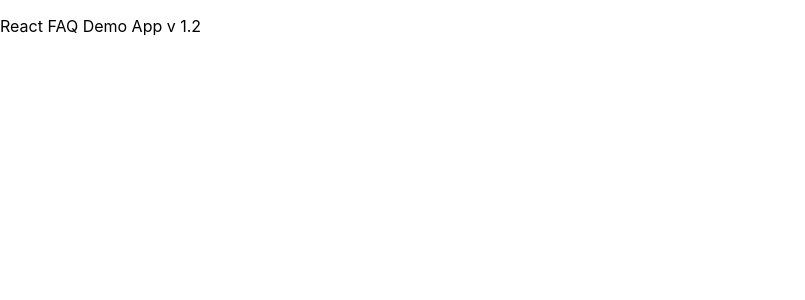
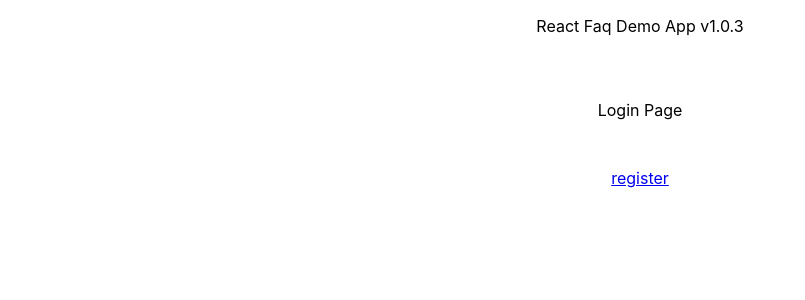
Before and after one commit to Gkilroy/rctfaqdmoappv1, a React (Create React App) app in the folder rct-faqdemo-appv1/: page / in a window 1280 px wide. Shown: the top 300 px of the page, without its empty margins (0-805 px from the left). Built offline with nearby package versions, Linux system fonts and the light colour scheme.

Commit message:
add register page and links on pages and appindexd.css

```diff
--- a/rct-faqdemo-appv1/src/App.js
+++ b/rct-faqdemo-appv1/src/App.js
@@ -1,16 +1,26 @@
 import './App.css';
-import Home from './components/pages/Home'
+import './AppIndex.css';
+import { HashRouter as Router, Routes, Route } from "react-router-dom";
+import Home from './components/pages/Home';
+import Login from './components/pages/Login';
+
 function App() {
   return (
-    <div>
-
-        <p>
-
-          <Home title = "React FAQ Demo App v 1.2"/>
-
-        </p>
-
-    </div>
+    <>
+    <Router>
+        <div className='container'>
+          <Routes>
+            <Route path="/" element={<Home title="React Faq Demo App v1.0.3" />}/>
+            <Route path='/login' element={<Login/>}/>
+            <Route path="*" element={
+                <>
+                  <h4>No page found</h4>
+                </>
+            }/>
+          </Routes>
+        </div>
+    </Router>
+    </>
   );
 }
 
--- /dev/null
+++ b/rct-faqdemo-appv1/src/Appindex.css
@@ -0,0 +1,26 @@
+/*
+-- AppIndex.css --
+*/
+.container {
+    display: flex;
+    flex-direction: column;
+    justify-content: center;
+    align-items: center;
+  }
+
+  .output1 {
+    border: 1px solid #000000;
+    width: 60%;
+    height: 300px;
+    word-wrap: break-word;
+    overflow-x: hidden;
+    overflow-y: auto;
+  }
+
+  .action {
+    margin: 10px;
+  }
+
+  button {
+    cursor: pointer;
+  }
--- a/rct-faqdemo-appv1/src/components/pages/Home.js
+++ b/rct-faqdemo-appv1/src/components/pages/Home.js
@@ -1,7 +1,12 @@
+import Login from "./Login";
+
 const Home = (props) => {
+
     return (
         <>
-        <p>{props.title}</p>
+            <p>{props.title}</p>
+            <p></p>
+            <Login/>
         </>
     )
 }
--- a/rct-faqdemo-appv1/src/components/pages/Login.js
+++ b/rct-faqdemo-appv1/src/components/pages/Login.js
@@ -1,9 +1,14 @@
+import { Link } from "react-router-dom";
+
 const Login = (props) => {
+
     return (
         <>
-        <p>{props.title}</p>
+            <p>Login Page</p>
+            <p></p>
+            <Link to="/register">register</Link>
         </>
     )
 }
 
-export default Login
+export default Login;
```
Also changed, not shown: rct-faqdemo-appv1/src/components/pages/Register.js (added, +14 -0 lines).
